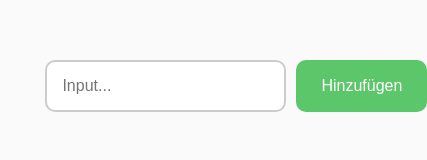
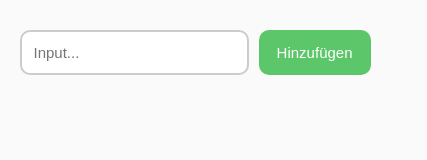
Before and after one commit to TheSimCrafter/reminders-list, a plain HTML site: page index.html in a window 390 px wide. Shown: the whole page, 427 px wide, since content can reach past the window. Drawn offline with Linux system fonts and the light colour scheme.

Commit message:
Refactor CSS for improved layout and mobile optimization
Adjusted layout and styling for better responsiveness on various screen sizes.

```diff
--- a/style.css
+++ b/style.css
@@ -1,38 +1,45 @@
+/* Basislayout */
 body {
     font-family: Arial, sans-serif;
     background: #fafafa;
+    margin: 0;
 }
 
 .container {
-    width: 80%;
-    margin: 40px auto;
-    padding: 20px;
+    width: 90%;
+    max-width: 600px;
+    margin: 20px auto;
+    padding: 10px;
 }
 
+/* Inputbereich */
 .input-row {
     display: flex;
+    flex-wrap: wrap;
     gap: 10px;
-    margin-bottom: 20px;
 }
 
 input {
-    flex: 1;
-    padding: 15px;
+    flex: 1 1 200px;
+    padding: 14px;
     border-radius: 10px;
     border: 2px solid #ccc;
     font-size: 16px;
+    min-width: 0;
 }
 
 button {
-    padding: 15px 25px;
+    padding: 14px 22px;
     background: #5CC66A;
     border: none;
     border-radius: 10px;
     color: white;
     font-size: 16px;
     cursor: pointer;
+    flex-shrink: 0;
 }
 
+/* Listeneinträge */
 .list-item {
     display: flex;
     justify-content: space-between;
@@ -41,6 +48,12 @@ button {
     padding: 15px;
     margin-bottom: 12px;
     border-radius: 12px;
+    gap: 10px;
+}
+
+.list-item span {
+    flex: 1;
+    overflow-wrap: break-word;
 }
 
 .remove-btn {
@@ -52,3 +65,39 @@ button {
     cursor: pointer;
     font-weight: bold;
 }
+
+/* -------------------------- */
+/* 📱 MOBILE OPTIMIERUNG */
+/* -------------------------- */
+
+@media (max-width: 480px) {
+    input {
+        font-size: 15px;
+        padding: 12px;
+    }
+
+    button {
+        font-size: 15px;
+        padding: 12px 18px;
+    }
+
+    .list-item {
+        padding: 12px;
+    }
+
+    .remove-btn {
+        padding: 8px 12px;
+        font-size: 14px;
+    }
+}
+
+/* Sehr kleine Displays (alte iPhones / Smartwatches / Embeds) */
+@media (max-width: 360px) {
+    .input-row {
+        flex-direction: column;
+    }
+
+    button {
+        width: 100%;
+    }
+}
```
